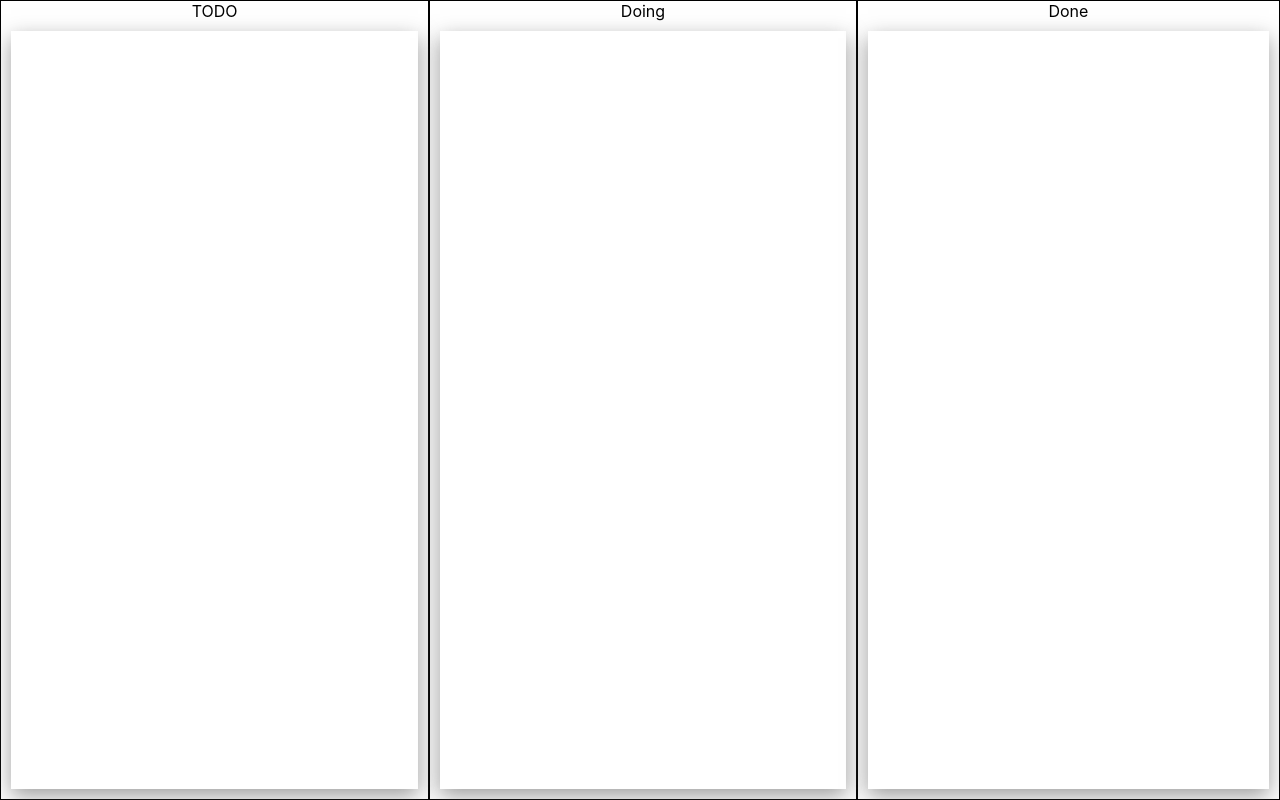
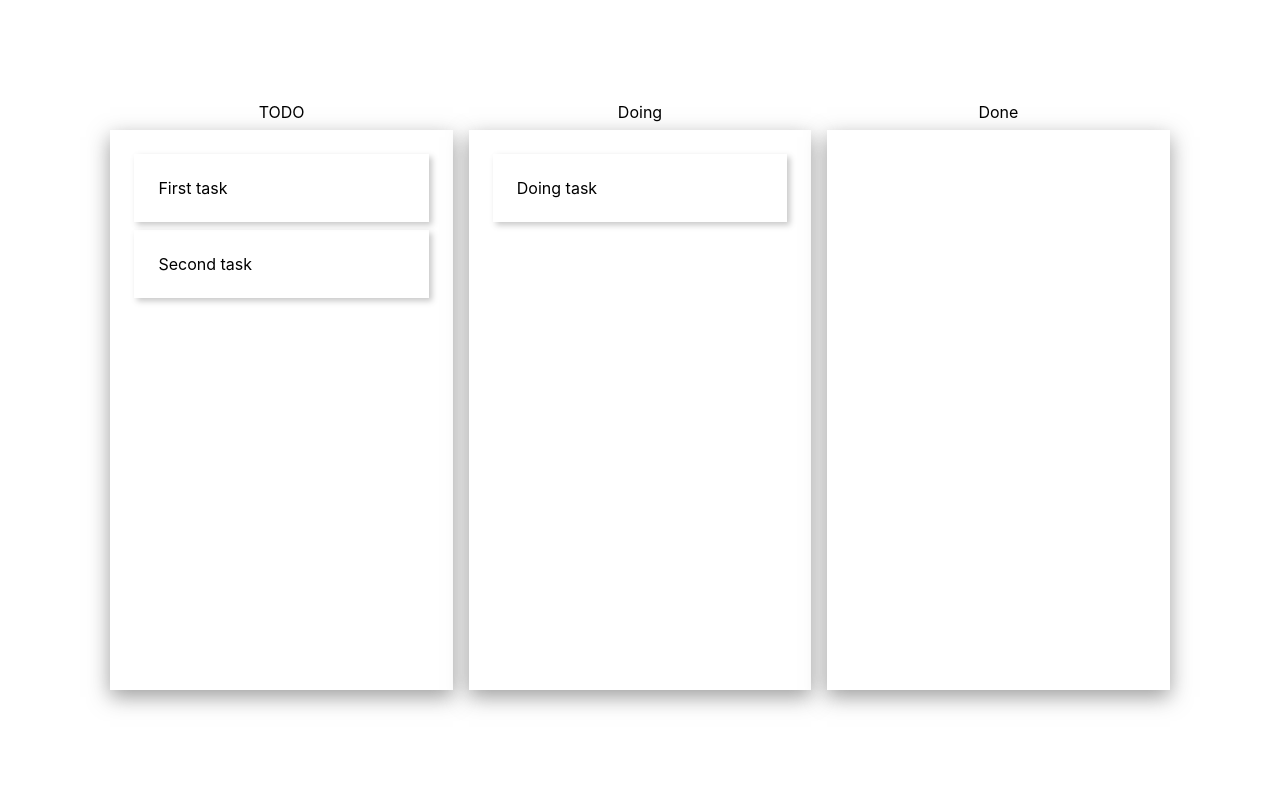
Before and after one commit to pablo-psi/todo-list, a React (Create React App) app: page / in a window 1280 px wide. Built offline with nearby package versions, Linux system fonts and the light colour scheme.

Commit message:
feat(ui): add boards that display tasks

```diff
--- a/src/features/app.tsx
+++ b/src/features/app.tsx
@@ -4,9 +4,9 @@ import Column from './common/column'
 
 const App = () => (
 	<Layout>
-		<Column title={'TODO'} />
-		<Column title={'Doing'} />
-		<Column title={'Done'} />
+		<Column title={'TODO'} list={['First task', 'Second task']} />
+		<Column title={'Doing'} list={['Doing task']} />
+		<Column title={'Done'} list={[]} />
 	</Layout>
 )
 
--- /dev/null
+++ b/src/features/common/board.tsx
@@ -0,0 +1,29 @@
+import React from 'react'
+import styled from 'styled-components'
+import { BoardItem } from '../todo/board-item'
+
+const StyledBoard = styled.div`
+    display: flex;
+    flex-direction: column;
+    background: white;
+    box-shadow: #56565694 0px 7px 20px 0px;
+    flex: 1;
+    margin: 8px;
+    padding: 24px;
+
+    div + div {
+        margin-top: 8px;
+    }
+`
+
+interface BoardProps {
+    list: Array<string>,
+}
+
+export const Board = (props: BoardProps) => (
+	<StyledBoard>
+		{props.list.map((item, i) =>
+			<BoardItem key={i} text={item}/>
+		)}
+	</StyledBoard>
+)
--- a/src/features/common/column.tsx
+++ b/src/features/common/column.tsx
@@ -1,33 +1,25 @@
 import React from 'react'
 import styled from 'styled-components'
+import { Board } from './board'
 
 const StyledColumn = styled.div`
     display: flex;
     flex-direction: column;
-    flex-grow: 1;
-    border: 1px solid black;
+    flex: 1;
 
     span {
         text-align: center;
     }
 `
-
-const Board = styled.div`
-    display: flex;
-    background: white;
-    box-shadow: #56565694 0px 7px 20px 0px;
-    flex-grow: 1;
-    margin: 10px;
-`
-
 interface ColumnProps {
-    title?: string
+    title?: string,
+    list: Array<string>,
 }
 
 export const Column = (props: ColumnProps) => (
 	<StyledColumn>
 		<span>{props.title}</span>
-		<Board />
+		<Board list={props.list}/>
 	</StyledColumn>
 )
 
--- a/src/features/layout.ui.tsx
+++ b/src/features/layout.ui.tsx
@@ -4,6 +4,8 @@ const Layout = styled.div`
     display: flex;
     width: 100vw;
     height: 100vh;
+    padding: 8vw;
+    box-sizing: border-box;
     background: white;
 `
 
--- /dev/null
+++ b/src/features/todo/board-item.tsx
@@ -0,0 +1,19 @@
+import React from 'react'
+import styled from 'styled-components'
+
+const StyledBoardItem = styled.div`
+    padding: 24px;
+    box-shadow: #56565654 3px 3px 6px 0px;
+`
+
+interface BoardItemProps {
+    text: string,
+}
+
+export const BoardItem = (props: BoardItemProps) => {
+	return (
+		<StyledBoardItem>
+			<span>{props.text}</span>
+		</StyledBoardItem>
+	)
+}
```
